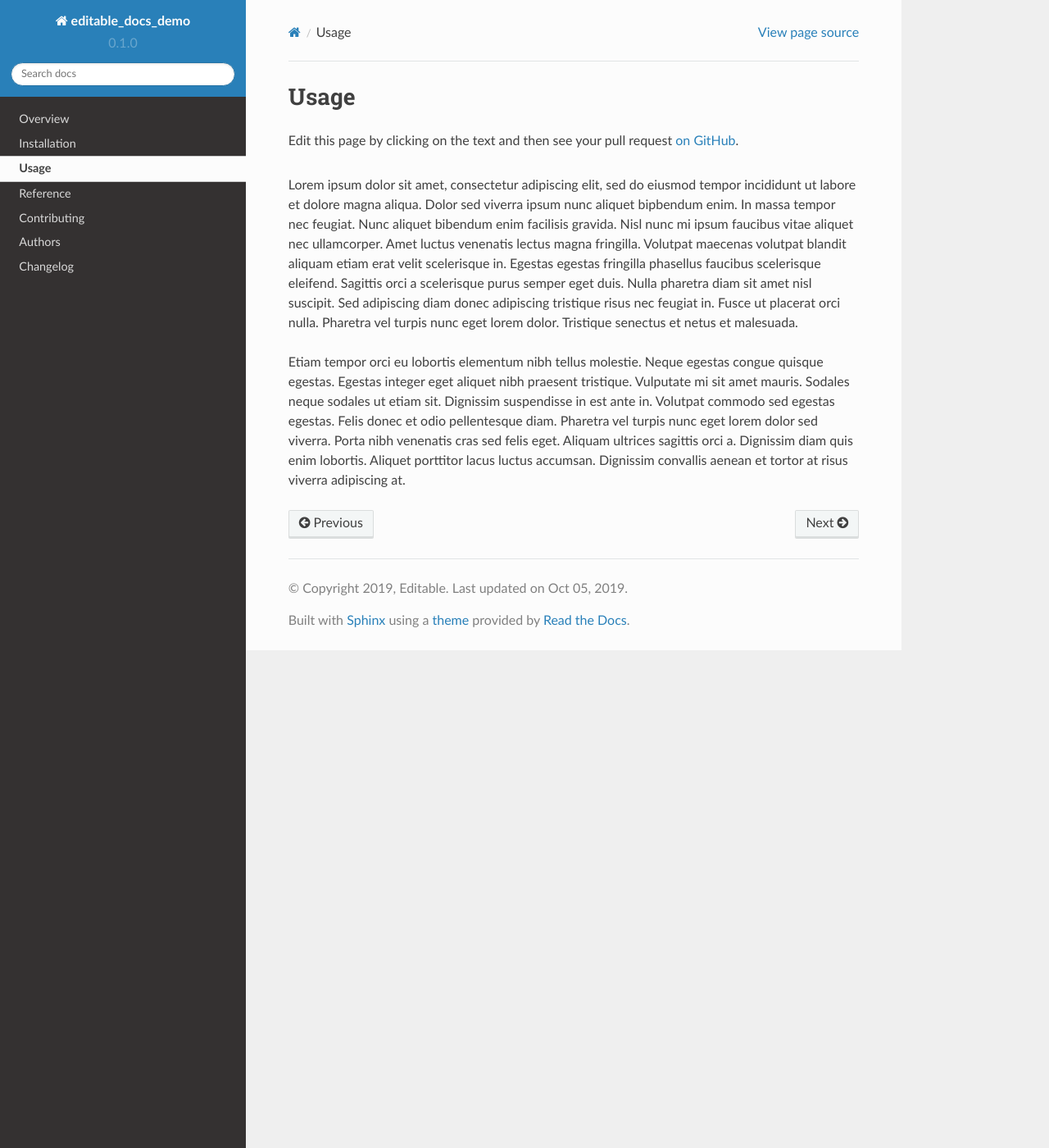
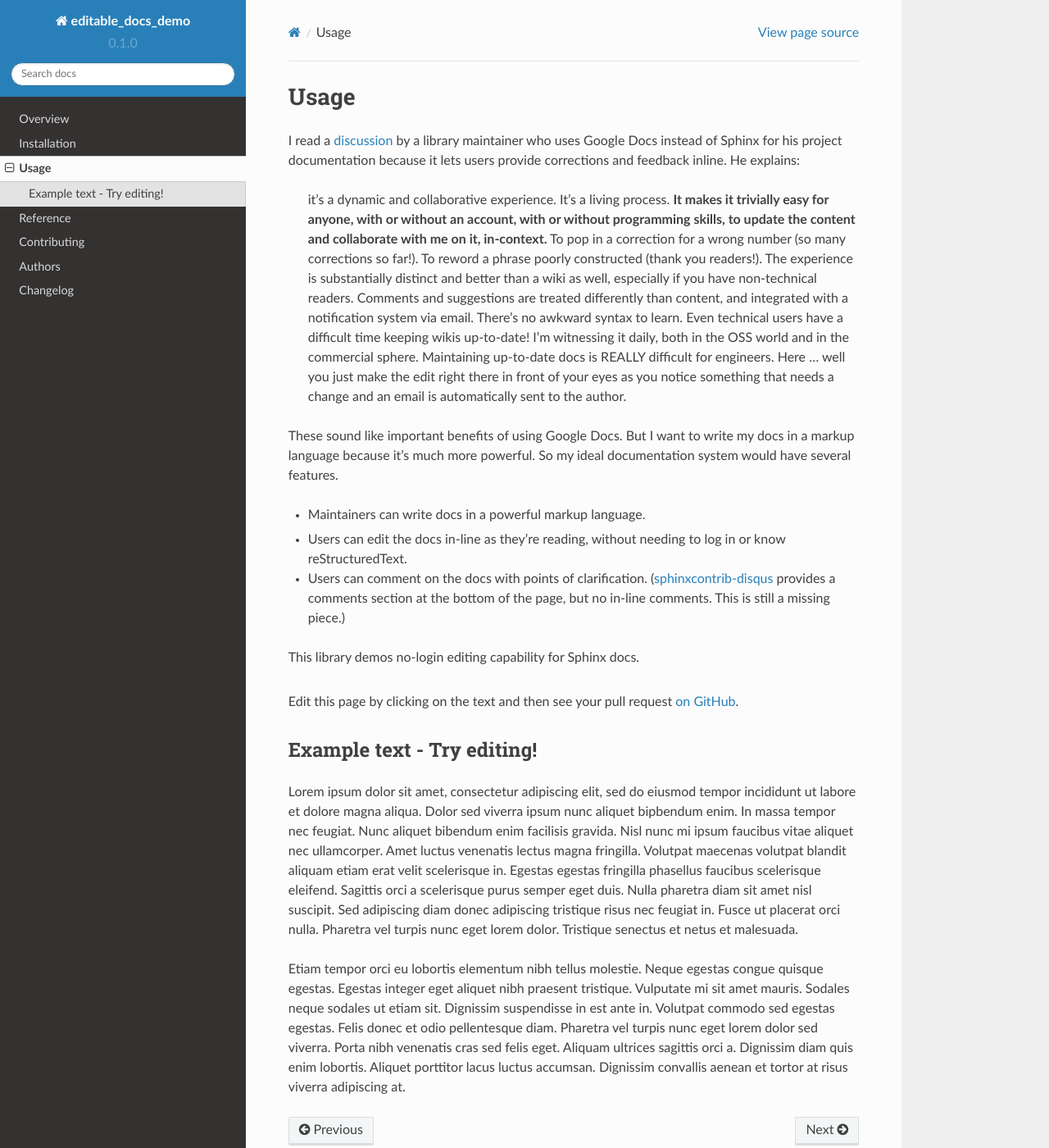
Before and after one commit to interdoc-edit-bot/editable-docs-demo, a Sphinx documentation site: the page built from docs/usage.rst, in a window 1280 px wide and 1400 px high. Shown: the whole window at 82% size. Built offline with Sphinx 7.4.7 and the Read the Docs theme 2.0.0, drawn with Linux system fonts in a browser that asks for light colours.

Commit message:
Write explanation.

```diff
--- a/docs/usage.rst
+++ b/docs/usage.rst
@@ -2,8 +2,51 @@
 Usage
 =====
 
+
+I read a `discussion
+<https://groups.google.com/d/msg/ledger-cli/u648SA1o-Ek/j8cSvPNkCwAJ>`__ by a
+library maintainer who uses Google Docs instead of Sphinx for his project
+documentation because it lets users provide corrections and feedback inline. He
+explains:
+
+    it's a dynamic and collaborative experience. It's a living process. **It
+    makes it trivially easy for anyone, with or without an account, with or
+    without programming skills, to update the content and collaborate with me
+    on it, in-context.** To pop in a correction for a wrong number (so many
+    corrections so far!). To reword a phrase poorly constructed (thank you
+    readers!). The experience is substantially distinct and better than a wiki
+    as well, especially if you have non-technical readers. Comments and
+    suggestions are treated differently than content, and integrated with a
+    notification system via email. There's no awkward syntax to learn. Even
+    technical users have a difficult time keeping wikis up-to-date! I'm
+    witnessing it daily, both in the OSS world and in the commercial sphere.
+    Maintaining up-to-date docs is REALLY difficult for engineers. Here ...
+    well you just make the edit right there in front of your eyes as you notice
+    something that needs a change and an email is automatically sent to the
+    author.
+
+
+These sound like important benefits of using Google Docs. But I want to write
+my docs in a markup language because it's much more powerful. So my ideal
+documentation system would have several features.
+
+* Maintainers can write docs in a powerful markup language.
+* Users can edit the docs in-line as they're reading, without needing to log in
+  or know reStructuredText.
+* Users can comment on the docs with points of clarification.
+  (`sphinxcontrib-disqus <https://robpol86.github.io/sphinxcontrib-disqus/>`__
+  provides a comments section at the bottom of the page, but no in-line
+  comments. This is still a missing piece.)
+
+This library demos no-login editing capability for Sphinx docs.
+
 Edit this page by clicking on the text and then see your pull request `on
 GitHub <https://github.com/orange-aardvark/editable-docs-demo/pulls>`__.
+
+
+
+Example text - Try editing!
+-----------------------------
 
 Lorem ipsum dolor sit amet, consectetur adipiscing elit, sed do eiusmod tempor
 incididunt ut labore et dolore magna aliqua. Dolor sed viverra ipsum nunc
```
